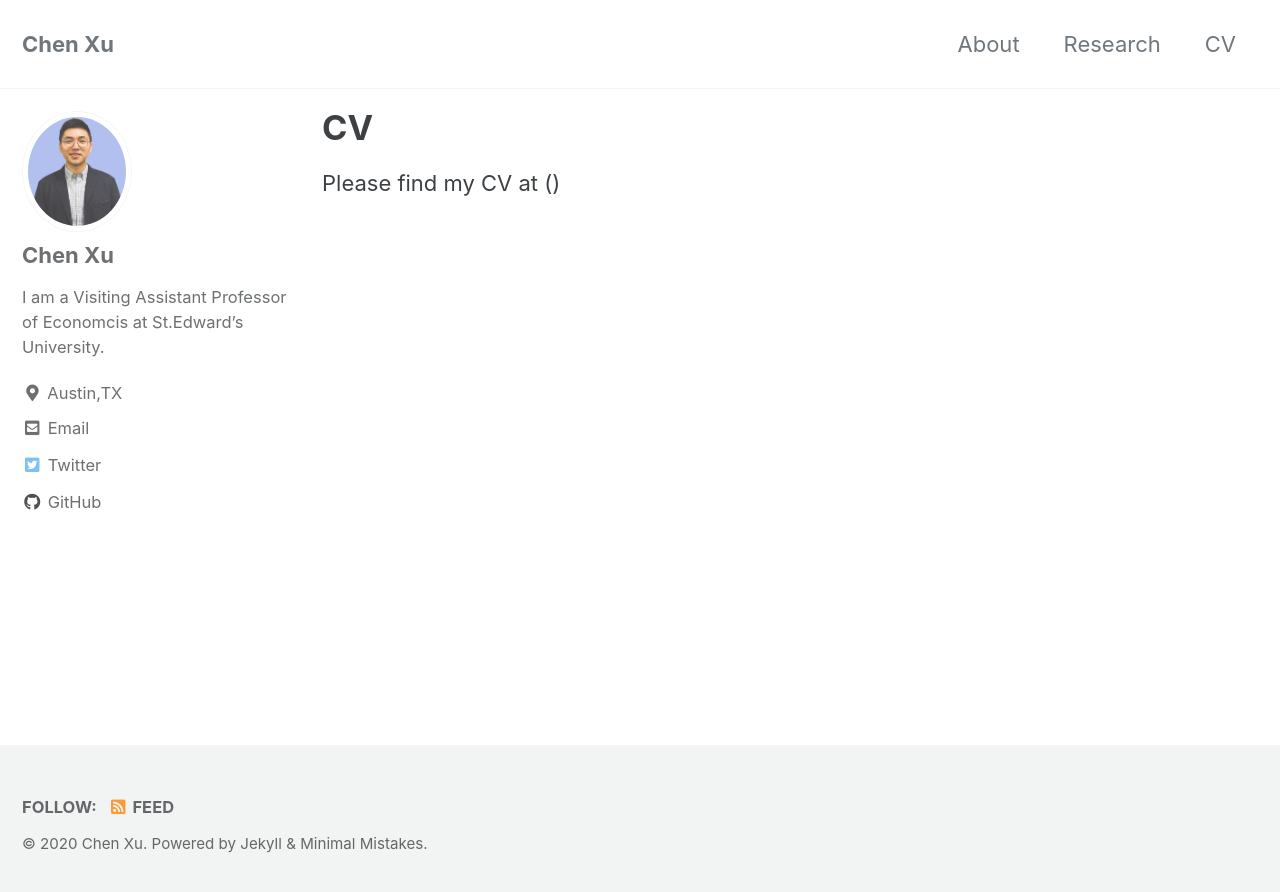
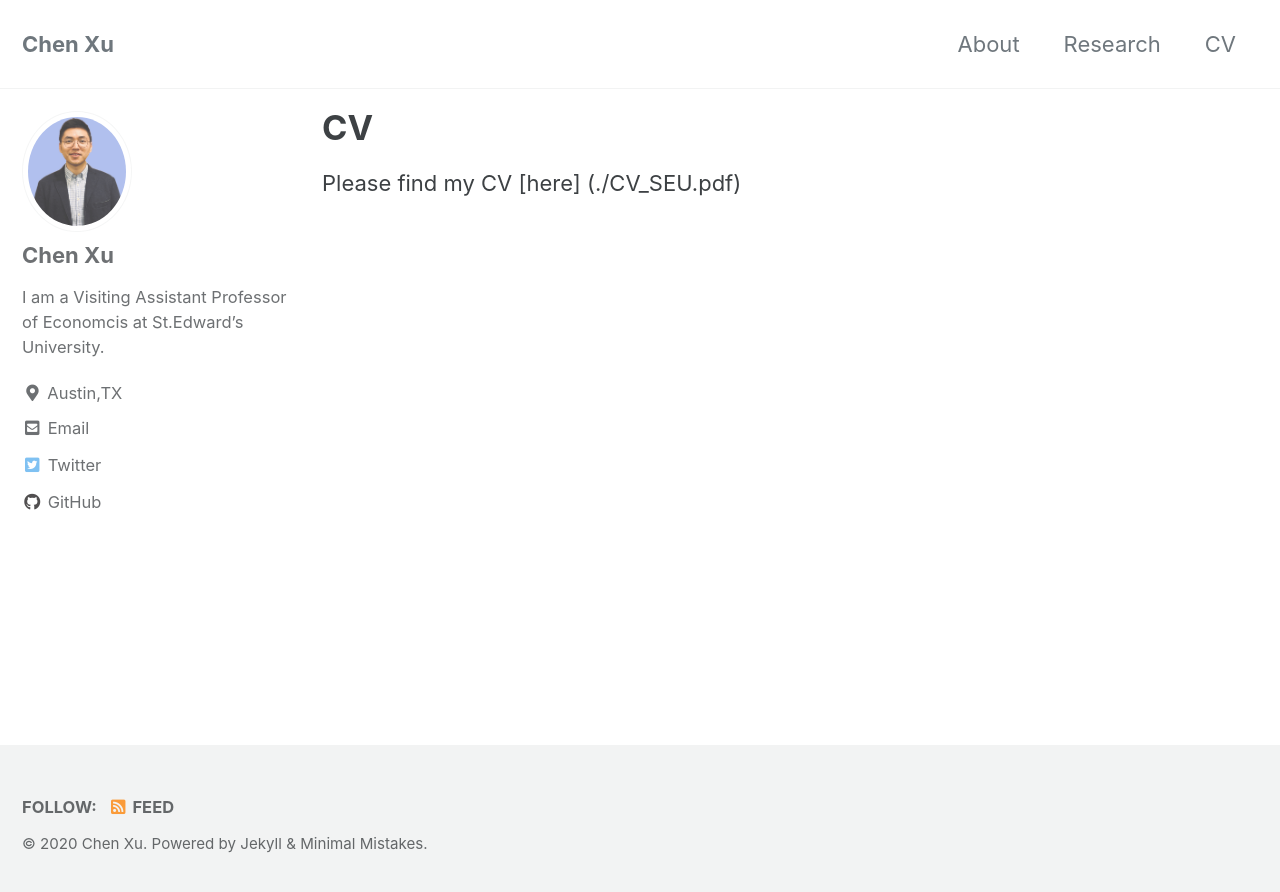
Before and after one commit to chenxuecon/chenxuecon.github.io, a Jekyll site: the page built from _pages/cv.md, in a window 1280 px wide. Shown: the top 892 px of the page. Built offline with Jekyll 4.4.1, drawn with Linux system fonts in a browser that asks for light colours; cached includes are drawn as plain includes.

Commit message:
Update cv.md

```diff
--- a/_pages/cv.md
+++ b/_pages/cv.md
@@ -5,4 +5,4 @@ title: "CV"
 author_profile: true
 ---
 
-Please find my CV at ()
+Please find my CV [here] (./CV_SEU.pdf)
```
